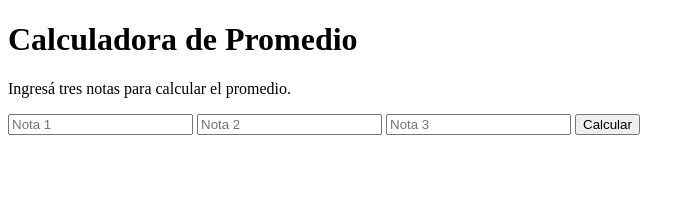
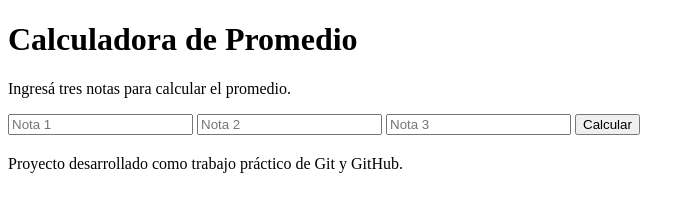
Before and after one commit to rodrigo1601/tp-integrador-git-Ibanez-Rodrigo, a plain HTML site: page proyecto/index.html in a window 1280 px wide. Shown: the whole page, without its empty margins (0-695 px from the left). Drawn offline with Linux system fonts and the light colour scheme.

```diff
--- a/proyecto/index.html
+++ b/proyecto/index.html
@@ -18,6 +18,8 @@
 
     <h2 id="resultado"></h2>
 
+    <p>Proyecto desarrollado como trabajo práctico de Git y GitHub.</p>
+
     <script src="script.js"></script>
 </body>
 </html>
```
